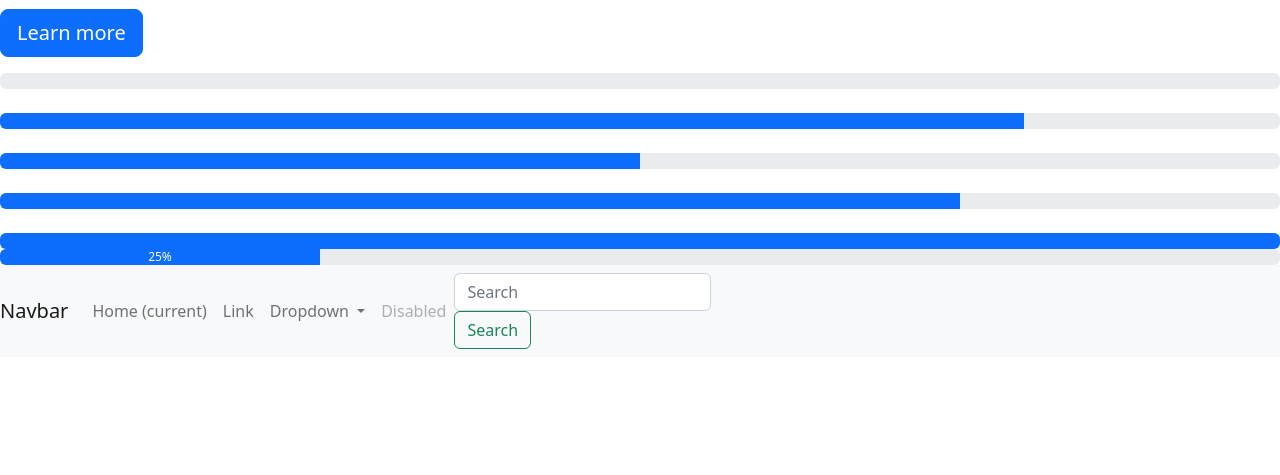
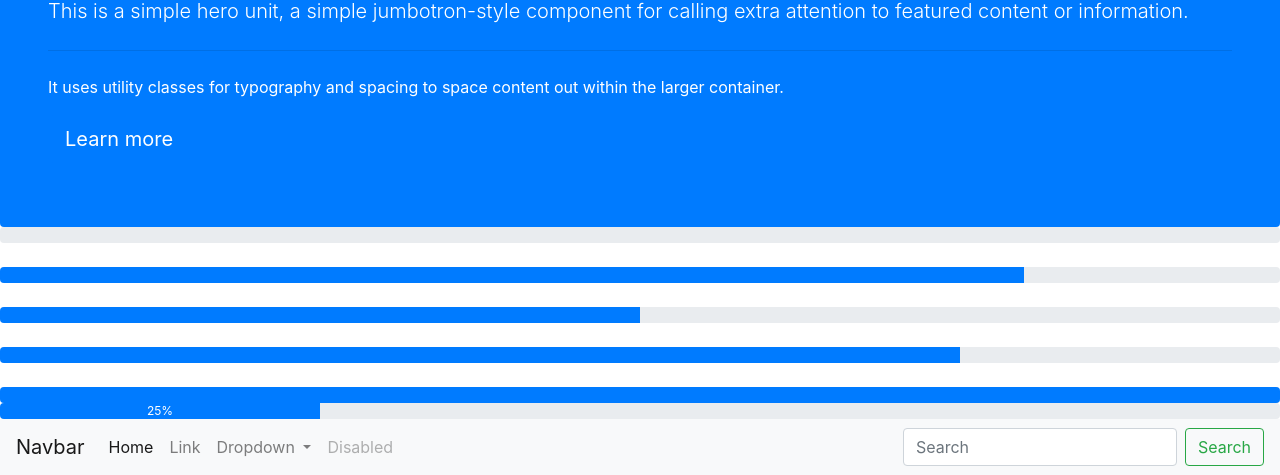
Before and after one commit to WNJENGA/MS-DevOps-C4, a plain HTML site: page Week-2/index.html in a window 1280 px wide. Shown: the part 410-885 px from the top of the page. Before the commit the page ends 800 px from the top, so only its background shows below. Drawn offline with nearby package versions, Linux system fonts and the light colour scheme.

Commit message:
jumbotron

```diff
--- a/Week-2/index.html
+++ b/Week-2/index.html
@@ -2,10 +2,10 @@
 
 <head>
     <!-- Manual link -->
-    <!-- <link href="bootstrap-5.2.2-dist/css/bootstrap.css" rel="stylesheet"> -->
+    <link href="bootstrap-5.2.2-dist/css/bootstrap.css" rel="stylesheet">
     <!-- CDN link -->
-    <link href="https://cdn.jsdelivr.net/npm/bootstrap@5.2.2/dist/css/bootstrap.min.css" rel="stylesheet"
-        integrity="sha384-Zenh87qX5JnK2Jl0vWa8Ck2rdkQ2Bzep5IDxbcnCeuOxjzrPF/et3URy9Bv1WTRi" crossorigin="anonymous">
+    <!-- <link href="https://cdn.jsdelivr.net/npm/bootstrap@5.2.2/dist/css/bootstrap.min.css" rel="stylesheet"
+        integrity="sha384-Zenh87qX5JnK2Jl0vWa8Ck2rdkQ2Bzep5IDxbcnCeuOxjzrPF/et3URy9Bv1WTRi" crossorigin="anonymous"> -->
 </head>
 
 <body>
@@ -27,7 +27,7 @@
         <button type="submit" class="btn btn-primary">Submit</button>
     </form>
 
-    <div class="jumbotron">
+    <div class="mt-4 p-5 bg-primary text-white rounded">
         <h1 class="display-4">About Me</h1>
         <p class="lead">This is a simple hero unit, a simple jumbotron-style component for calling extra attention to
             featured content or information.</p>
```
